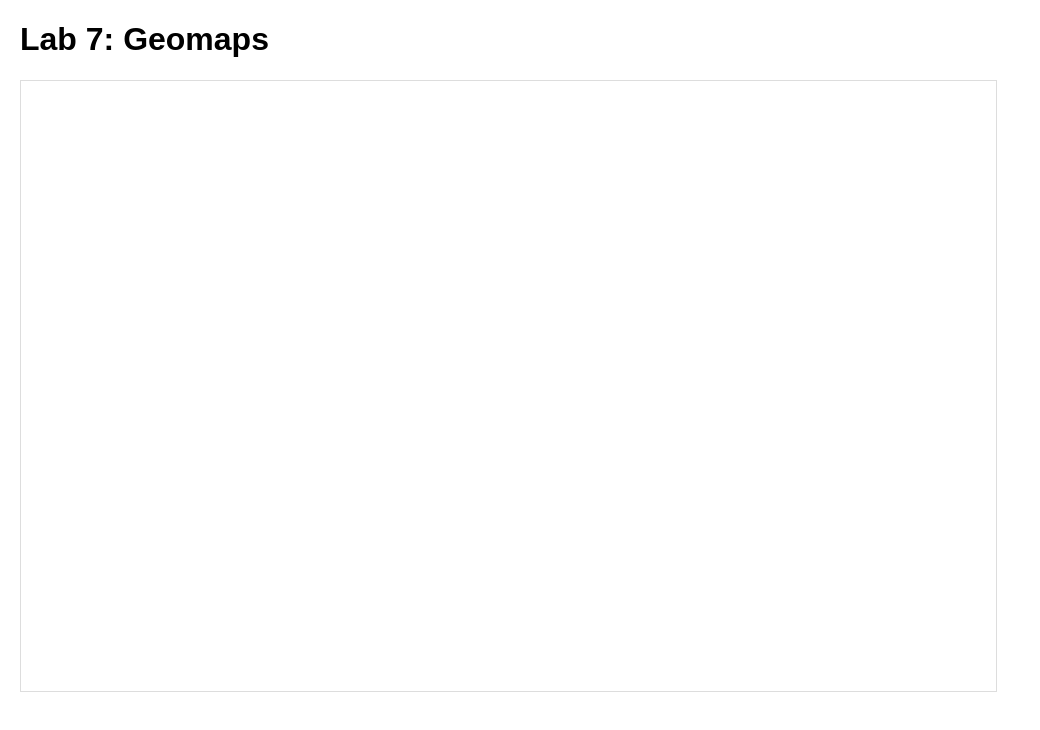
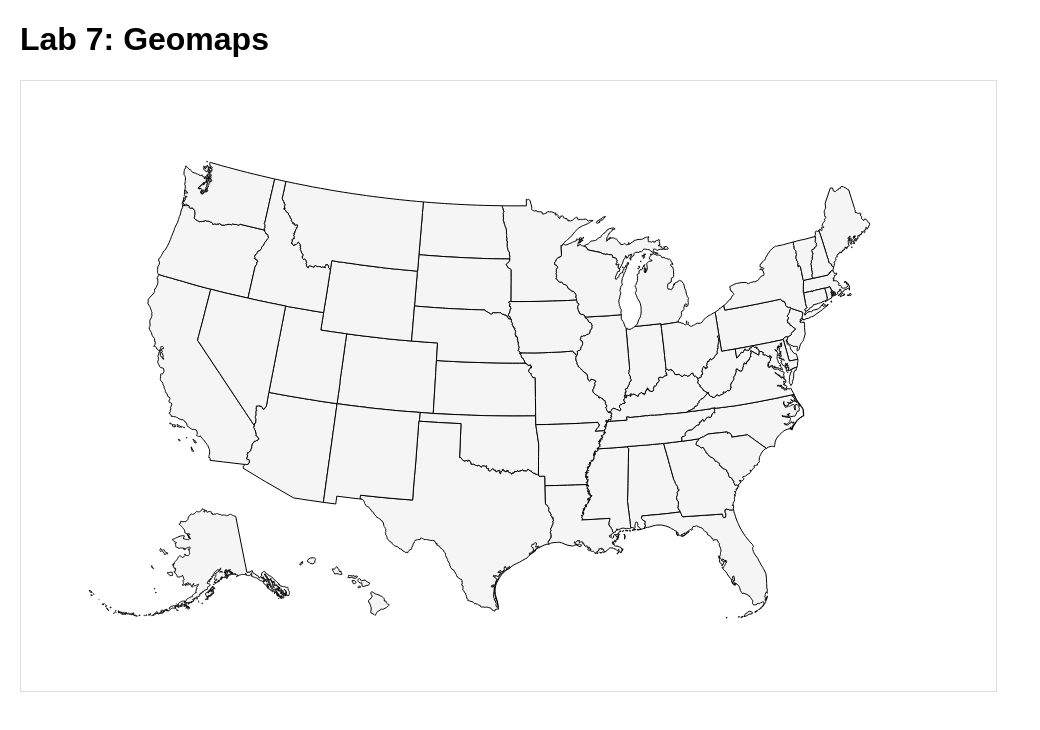
Before and after one commit to TomHanksInAHadronCollider/lab7-geomap, a plain HTML site: page index.html in a window 1280 px wide. Shown: the whole page, without its empty margins (0-1040 px from the left). Drawn offline with nearby package versions, Linux system fonts and the light colour scheme.

Commit message:
Activity 1: US map

```diff
--- a/geomap.js
+++ b/geomap.js
@@ -1,2 +1,18 @@
-// Lab 7: Geomaps
-// Follow the lab instructions. Start with Activity 1.1: load ./topo.json with d3.json().
+d3.json("./topo.json").then((data) => {
+  const topo = topojson.feature(data, data.objects.states);
+  console.log(topo);
+
+  var projection = d3.geoAlbersUsa().scale(1000).translate([437.5, 255]);
+  var path = d3.geoPath(projection);
+
+  const svg = d3.select("#geomap").append("g").attr("transform", "translate(50,50)");
+
+  svg.append("g")
+    .selectAll("path")
+    .data(topo.features)
+    .join("path")
+      .attr("d", path)
+      .attr("fill", "whitesmoke")
+      .attr("stroke", "black")
+      .attr("stroke-width", "1px");
+});
--- a/index.html
+++ b/index.html
@@ -14,6 +14,7 @@
 
   <script src="https://d3js.org/d3.v7.min.js"></script>
   <!-- Activity 1.1: add the TopoJSON library here, BEFORE geomap.js -->
+  <script src="https://unpkg.com/topojson@3"></script>
   <script src="geomap.js"></script>
 </body>
 </html>
```
